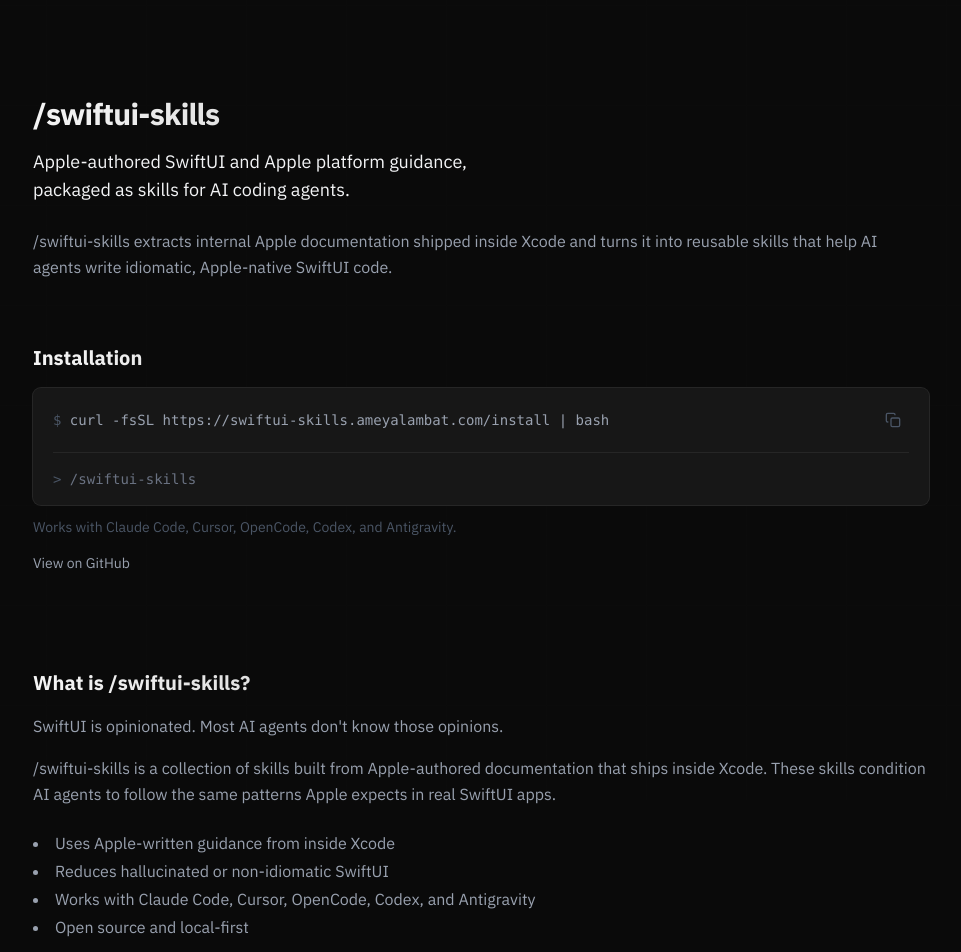
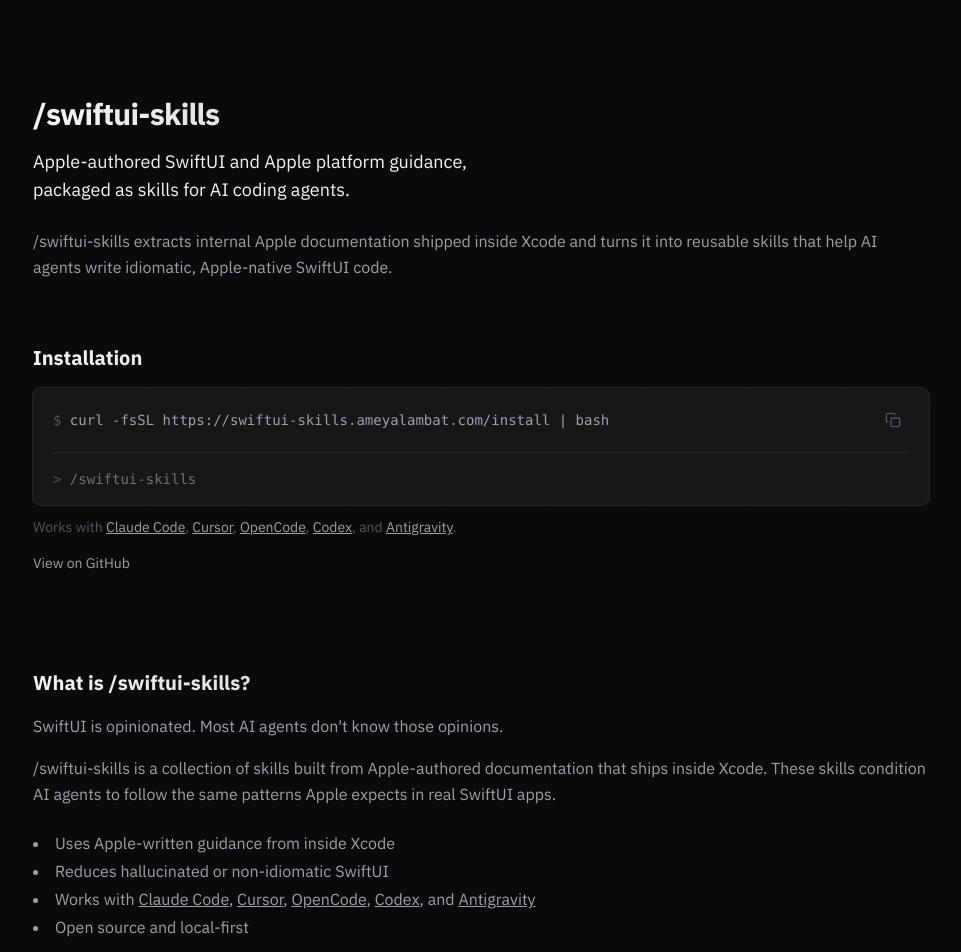
Before and after one commit to ameyalambat128/swiftui-skills, a Next.js app: page / in a window 1280 px wide. Shown: the top 952 px of the page, without its empty margins (159-1120 px from the left). Built offline with nearby package versions, Linux system fonts and the light colour scheme.

Commit message:
style: add underline to tool links

```diff
--- a/src/app/page.tsx
+++ b/src/app/page.tsx
@@ -102,11 +102,11 @@
           </div>
           <p className="mt-3 text-sm text-gray-600">
             Works with{" "}
-            <a href="https://docs.anthropic.com/en/docs/claude-code" target="_blank" rel="noopener noreferrer" className="hover:text-white hover:underline">Claude Code</a>,{" "}
-            <a href="https://cursor.com" target="_blank" rel="noopener noreferrer" className="hover:text-white hover:underline">Cursor</a>,{" "}
-            <a href="https://opencode.ai" target="_blank" rel="noopener noreferrer" className="hover:text-white hover:underline">OpenCode</a>,{" "}
-            <a href="https://github.com/openai/codex" target="_blank" rel="noopener noreferrer" className="hover:text-white hover:underline">Codex</a>, and{" "}
-            <a href="https://antigravity.dev" target="_blank" rel="noopener noreferrer" className="hover:text-white hover:underline">Antigravity</a>.
+            <a href="https://docs.anthropic.com/en/docs/claude-code" target="_blank" rel="noopener noreferrer" className="text-gray-400 underline hover:text-white">Claude Code</a>,{" "}
+            <a href="https://cursor.com" target="_blank" rel="noopener noreferrer" className="text-gray-400 underline hover:text-white">Cursor</a>,{" "}
+            <a href="https://opencode.ai" target="_blank" rel="noopener noreferrer" className="text-gray-400 underline hover:text-white">OpenCode</a>,{" "}
+            <a href="https://github.com/openai/codex" target="_blank" rel="noopener noreferrer" className="text-gray-400 underline hover:text-white">Codex</a>, and{" "}
+            <a href="https://antigravity.dev" target="_blank" rel="noopener noreferrer" className="text-gray-400 underline hover:text-white">Antigravity</a>.
           </p>
 
           <div className="mt-4 flex gap-4">
@@ -139,11 +139,11 @@
               <li>Reduces hallucinated or non-idiomatic SwiftUI</li>
               <li>
                 Works with{" "}
-                <a href="https://docs.anthropic.com/en/docs/claude-code" target="_blank" rel="noopener noreferrer" className="hover:text-white hover:underline">Claude Code</a>,{" "}
-                <a href="https://cursor.com" target="_blank" rel="noopener noreferrer" className="hover:text-white hover:underline">Cursor</a>,{" "}
-                <a href="https://opencode.ai" target="_blank" rel="noopener noreferrer" className="hover:text-white hover:underline">OpenCode</a>,{" "}
-                <a href="https://github.com/openai/codex" target="_blank" rel="noopener noreferrer" className="hover:text-white hover:underline">Codex</a>, and{" "}
-                <a href="https://antigravity.dev" target="_blank" rel="noopener noreferrer" className="hover:text-white hover:underline">Antigravity</a>
+                <a href="https://docs.anthropic.com/en/docs/claude-code" target="_blank" rel="noopener noreferrer" className="underline hover:text-white">Claude Code</a>,{" "}
+                <a href="https://cursor.com" target="_blank" rel="noopener noreferrer" className="underline hover:text-white">Cursor</a>,{" "}
+                <a href="https://opencode.ai" target="_blank" rel="noopener noreferrer" className="underline hover:text-white">OpenCode</a>,{" "}
+                <a href="https://github.com/openai/codex" target="_blank" rel="noopener noreferrer" className="underline hover:text-white">Codex</a>, and{" "}
+                <a href="https://antigravity.dev" target="_blank" rel="noopener noreferrer" className="underline hover:text-white">Antigravity</a>
               </li>
               <li>Open source and local-first</li>
             </ul>
```
